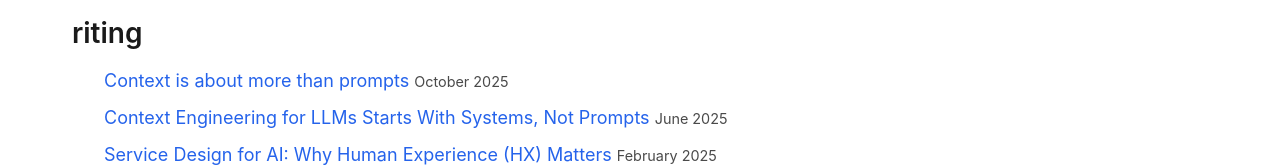
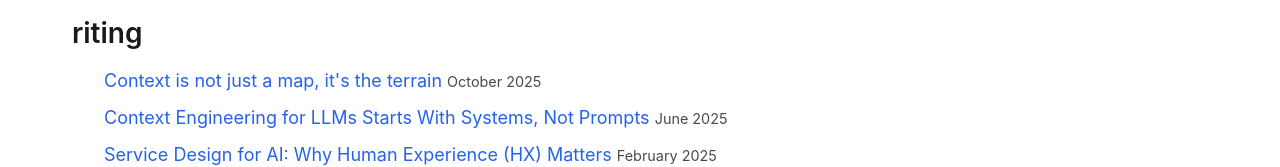
Before and after one commit to quarterback/state-capacity-ai, a plain HTML site: page index.html in a window 1280 px wide. Shown: the part 591-758 px from the top of the page. Drawn offline with Linux system fonts and the light colour scheme.

Commit message:
Update index.html

```diff
--- a/index.html
+++ b/index.html
@@ -30,7 +30,7 @@
     <div class="container">
         <h3> riting</h3>
         <ul>
-            <li><a href="https://blog.ronbronson.com/context-is-about-more-than-prompts/">Context is about more than prompts</a> <span class="date">October 2025</span></li>
+            <li><a href="https://blog.ronbronson.com/context-is-about-more-than-prompts/">Context is not just a map, it's the terrain</a> <span class="date">October 2025</span></li>
             <li><a href="https://blog.ronbronson.com/context-engineering-for-llms-starts-with-systems-not-prompts/">Context Engineering for LLMs Starts With Systems, Not Prompts</a> <span class="date">June 2025</span></li>
             <li><a href="https://blog.ronbronson.com/service-design-for-ai-why-human-experience-hx-matters/">Service Design for AI: Why Human Experience (HX) Matters</a> <span class="date">February 2025</span></li>
         </ul>
```
